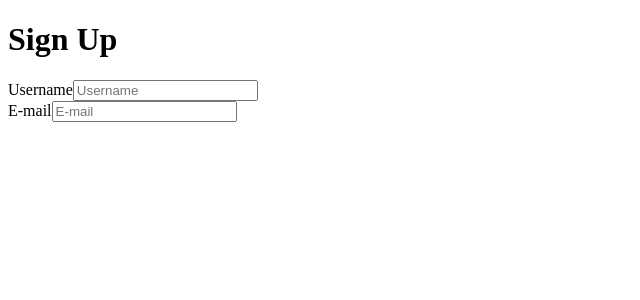
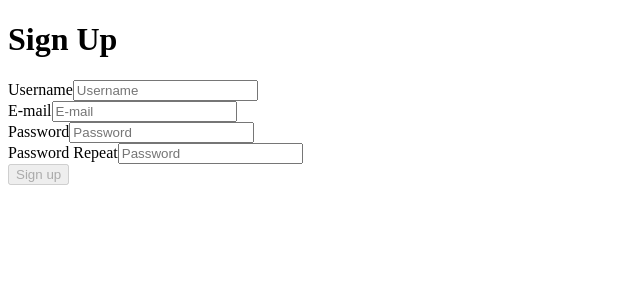
Before and after one commit to sagnik6969/source, a Vue app: page / in a window 1280 px wide. Shown: the top 300 px of the page, without its empty margins (0-640 px from the left). Built offline with nearby package versions, Linux system fonts and the light colour scheme.

Commit message:
8. Sign Up Form part 2

```diff
--- a/src/views/sign-up/SignUp.vue
+++ b/src/views/sign-up/SignUp.vue
@@ -8,4 +8,15 @@
     <label for="email">E-mail</label>
     <input id="email" placeholder="E-mail" type="email" />
   </div>
+  <div>
+    <label for="password">Password</label>
+    <input id="password" placeholder="Password" type="password" />
+  </div>
+  <div>
+    <label for="passwordRepeat">Password Repeat</label>
+    <input id="passwordRepeat" placeholder="Password" type="password" />
+  </div>
+  <div>
+    <button disabled>Sign up</button>
+  </div>
 </template>
```
Also changed, not shown: 1 other file (tests, documents, lock files or other folders).
